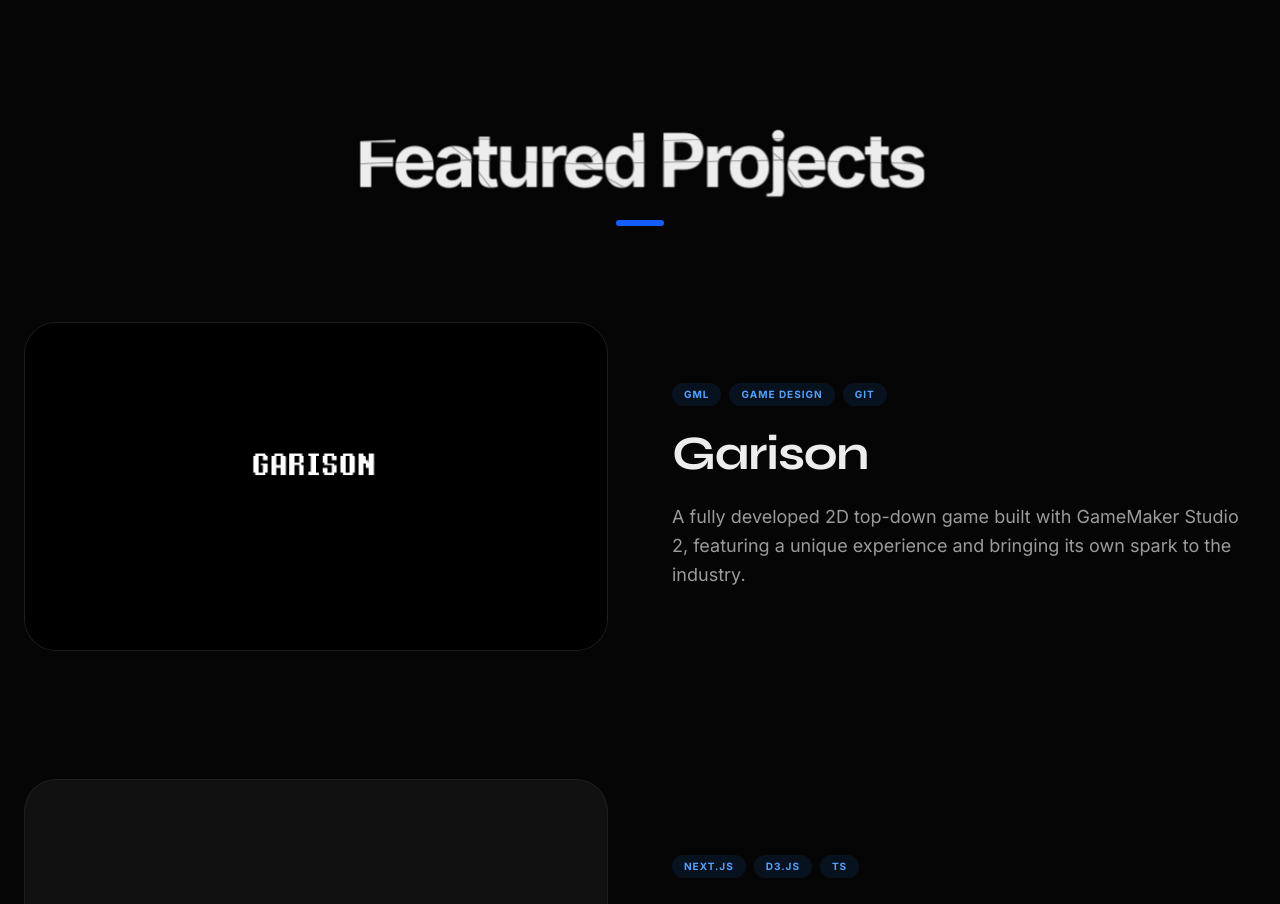
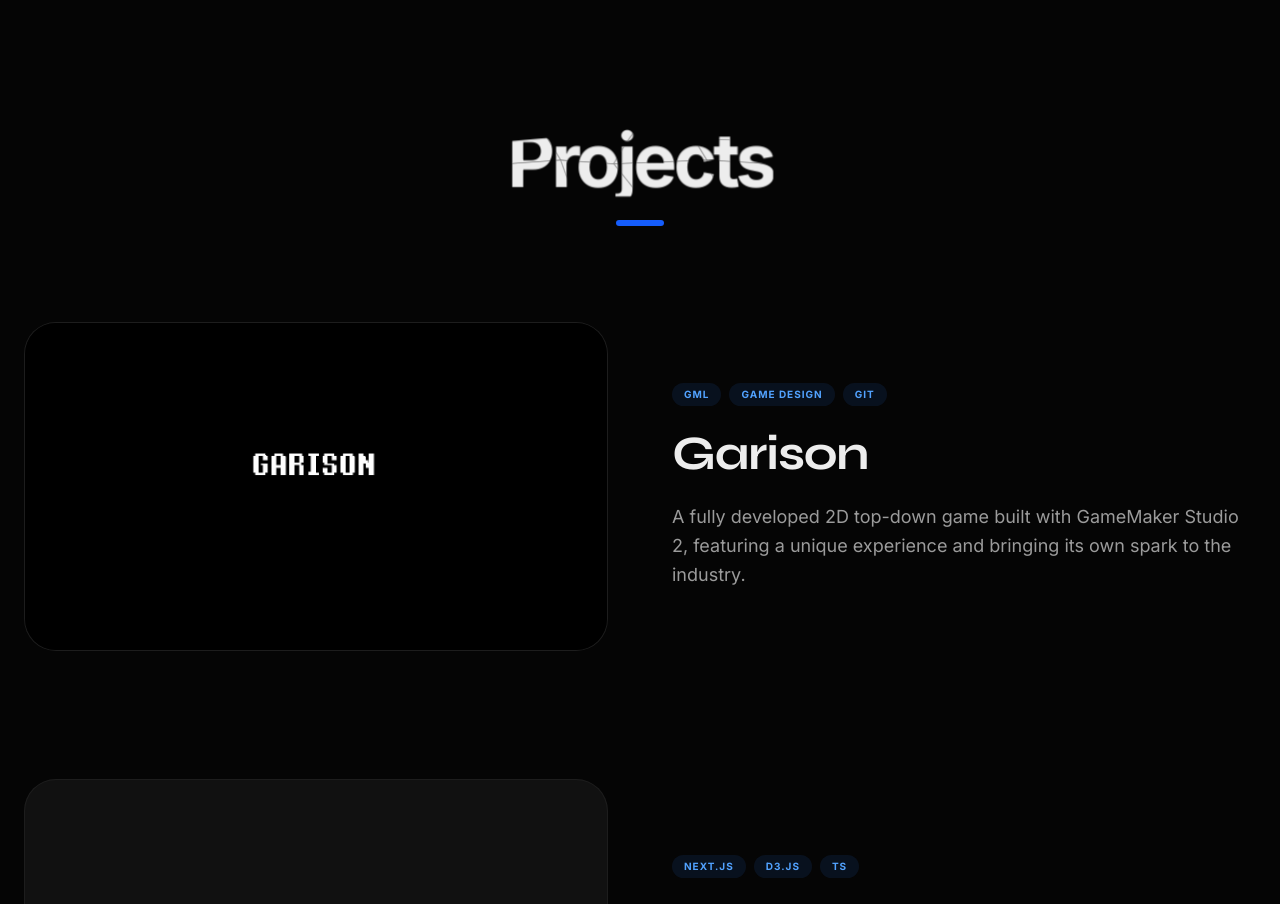
Before and after one commit to hexa325/portfolio-website, a Next.js app: page / in a window 1280 px wide. Shown: the part 2560-3464 px from the top of the page. Built offline with nearby package versions, Linux system fonts and the light colour scheme.

Commit message:
style: rename Featured Projects to Projects

```diff
--- a/src/components/Projects.tsx
+++ b/src/components/Projects.tsx
@@ -33,11 +33,11 @@ export default function Projects() {
       <div className="flex flex-col items-center mb-16 md:mb-24">
         <div className="hidden md:block">
           <HyperShatter shardClassPrefix="h-shard" count={12} className="text-4xl md:text-7xl font-bold tracking-tighter text-center">
-            Featured Projects
+            Projects
           </HyperShatter>
         </div>
         <h2 className="md:hidden text-4xl font-bold tracking-tighter text-center">
-          Featured Projects
+          Projects
         </h2>
         <div className="w-12 h-1.5 bg-blue-600 rounded-full mt-6" />
       </div>
```
